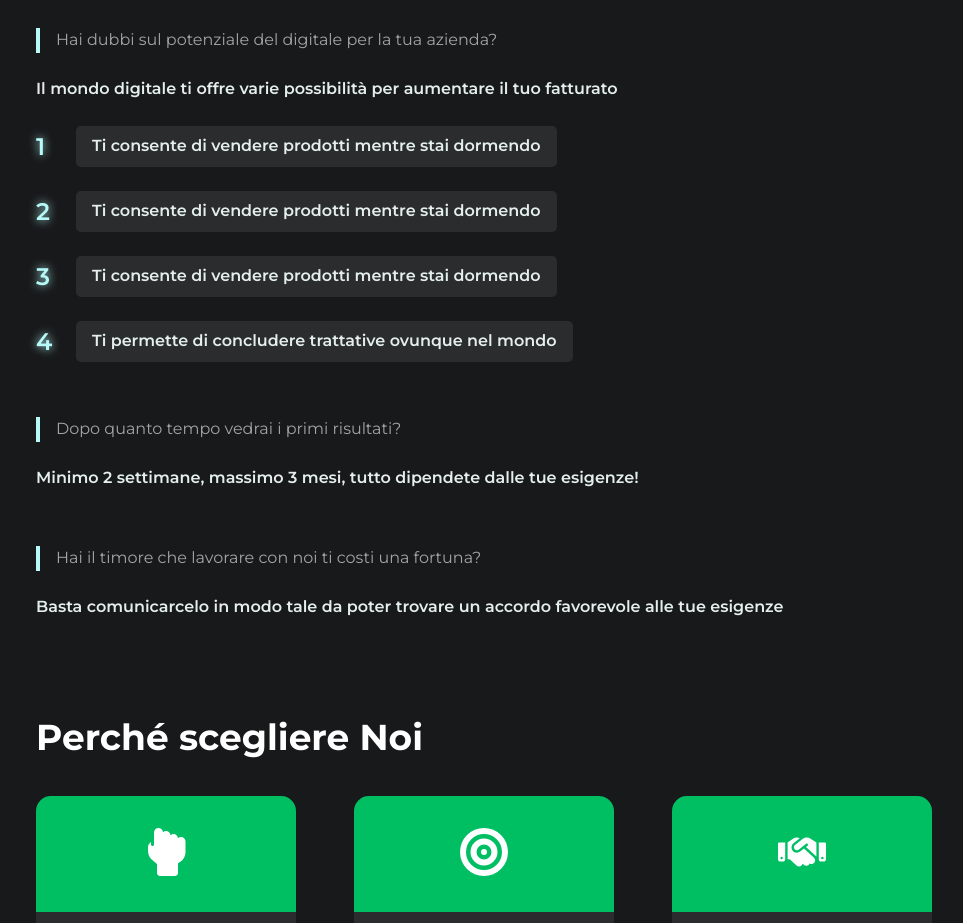
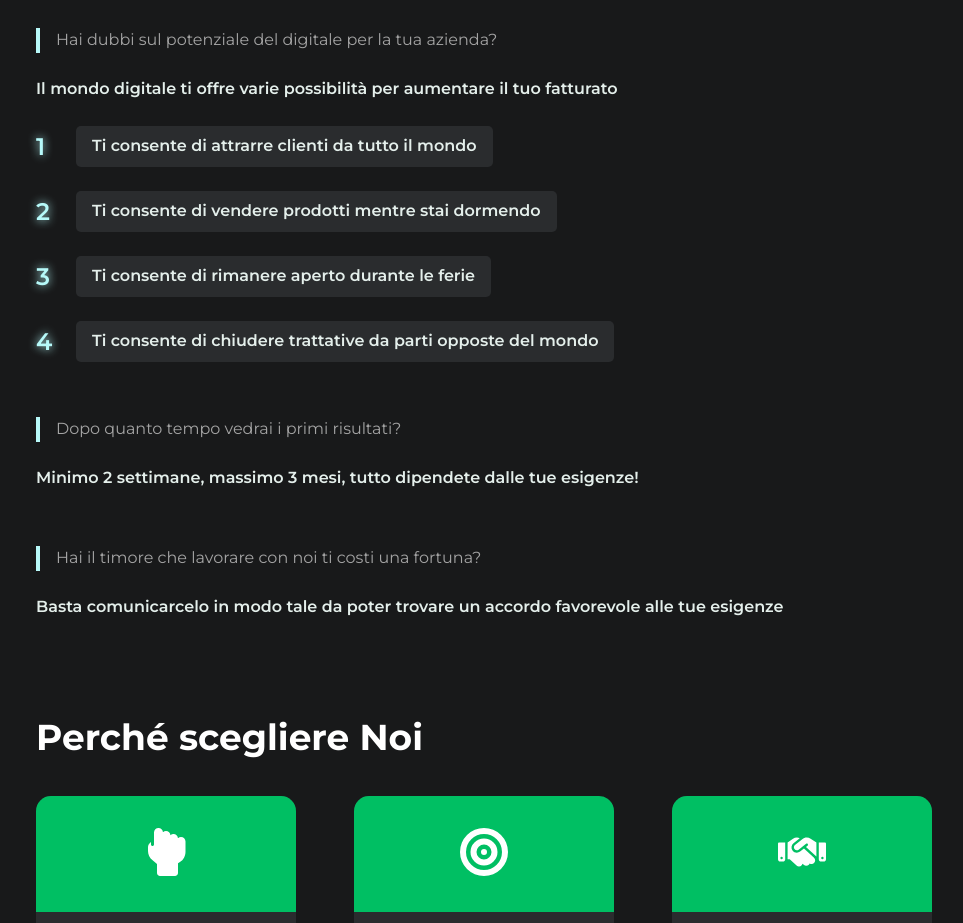
Before and after one commit to ericc3n/rc-digital-marketing, a React (Vite) app: page / in a window 1280 px wide. Shown: the part 1400-2323 px from the top of the page, without its empty margins (156-1119 px from the left). Built offline with nearby package versions, Linux system fonts and the light colour scheme.

Commit message:
Text update

```diff
--- a/src/pages/Landing/Landing.tsx
+++ b/src/pages/Landing/Landing.tsx
@@ -63,7 +63,7 @@ export default function Landing() {
             <p>Il mondo digitale ti offre varie possibilità per aumentare il tuo fatturato</p>
             <div className="simple-layout">
                 <h3>1</h3>
-                <p>Ti consente di vendere prodotti mentre stai dormendo </p>
+                <p>Ti consente di attrarre clienti da tutto il mondo </p>
             </div>
             <div className="simple-layout">
                 <h3>2</h3>
@@ -71,11 +71,11 @@ export default function Landing() {
             </div>
             <div className="simple-layout">
                 <h3>3</h3>
-                <p>Ti consente di vendere prodotti mentre stai dormendo </p>
+                <p>Ti consente di rimanere aperto durante le ferie </p>
             </div>
             <div className="simple-layout">
                 <h3>4</h3>
-                <p>Ti permette di concludere trattative ovunque nel mondo</p>
+                <p>Ti consente di chiudere trattative da parti opposte del mondo</p>
             </div>
         </div>
         </section>
```
